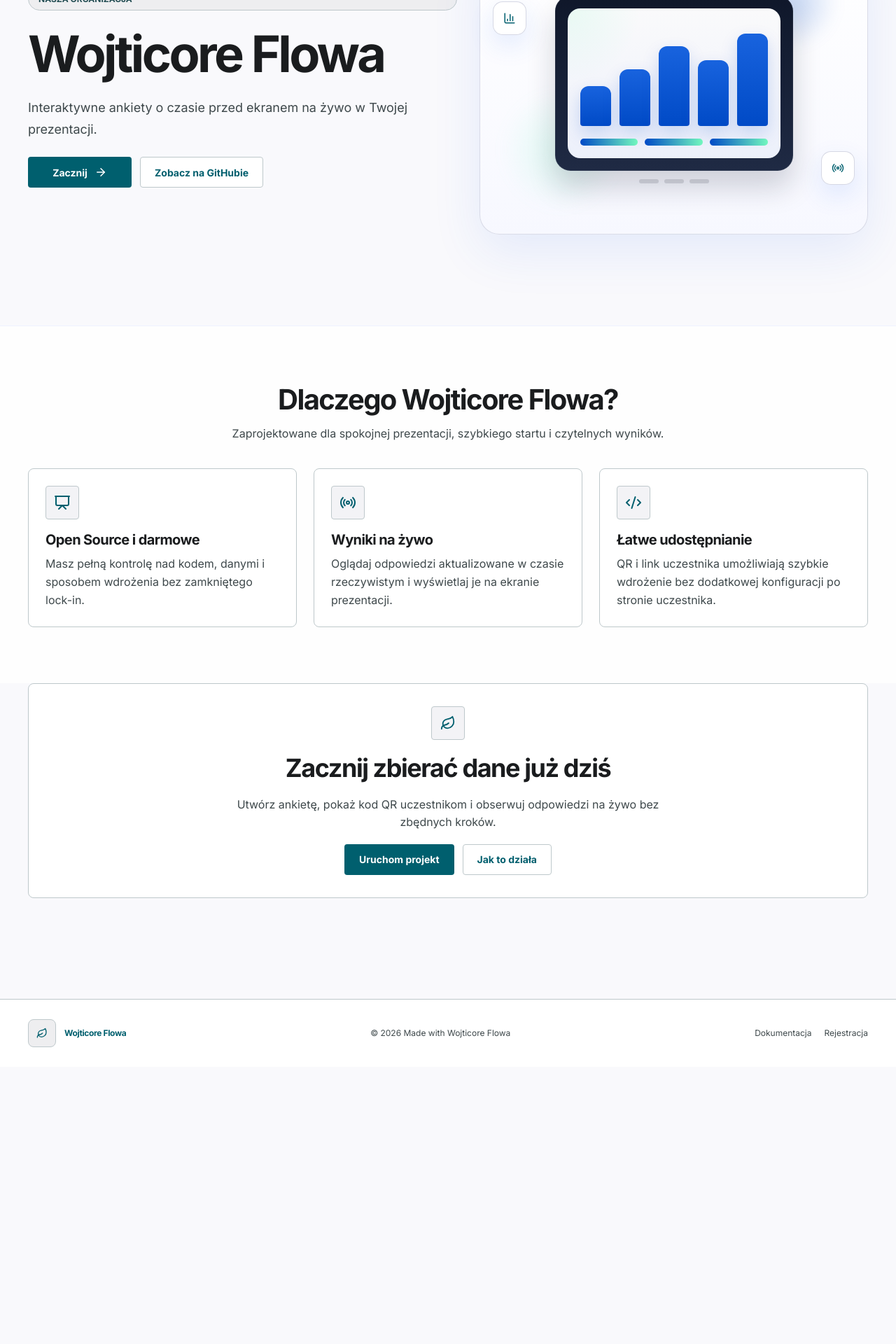
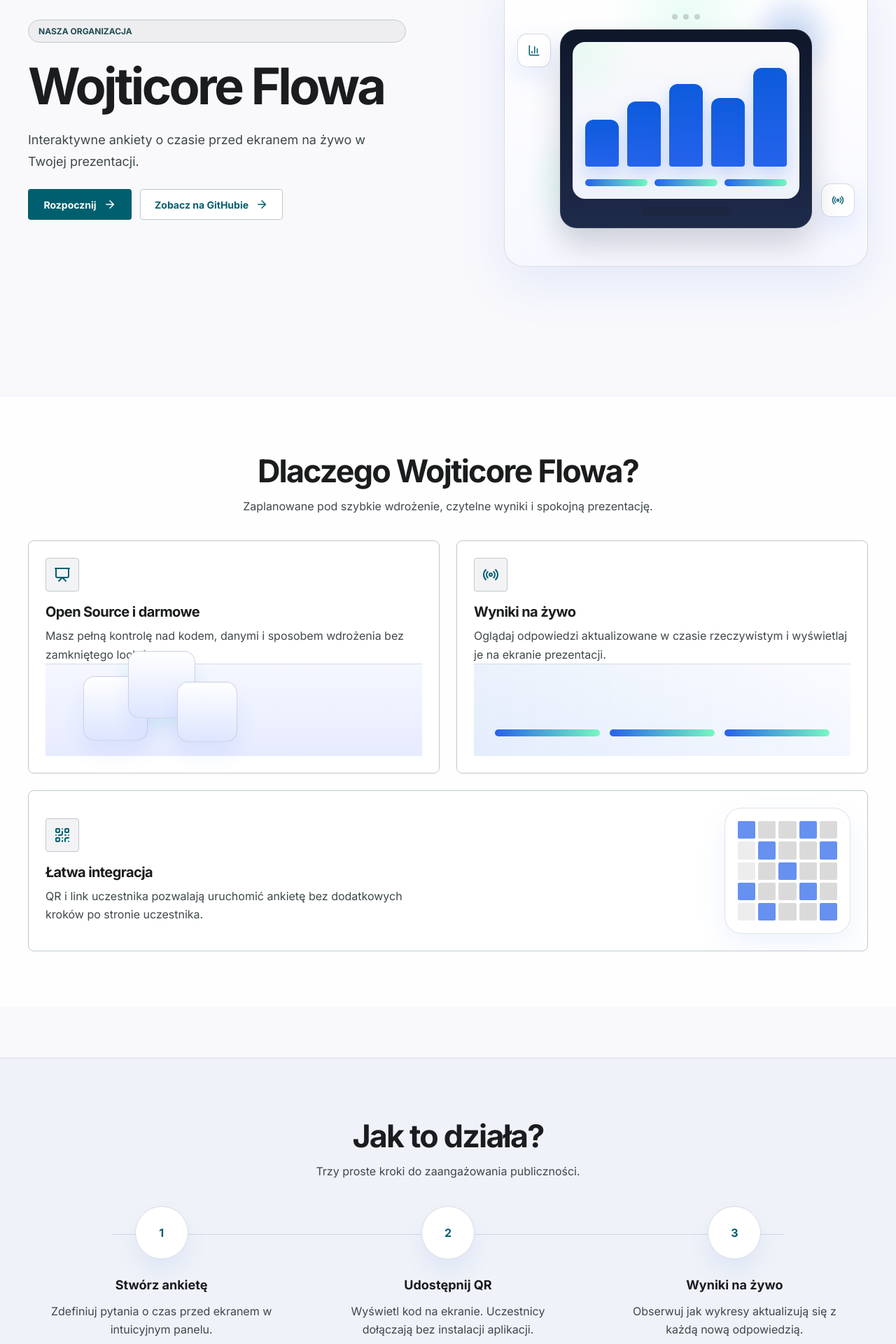
Before and after one commit to wmatewski/flowa, a Next.js app: page / in a window 1280 px wide. Shown: the part 320-2240 px from the top of the page at 70% size. Before the commit the page ends 1844 px from the top, so only its background shows below. Built offline with nearby package versions, Linux system fonts and the light colour scheme; no server answers.

Commit message:
feat: enhance landing page layout and styling with new components and improved navigation

```diff
--- a/src/app/globals.css
+++ b/src/app/globals.css
@@ -3901,3 +3901,392 @@
 .wf-session-workspace-content > * {
   animation: wf-fade-in 200ms ease both;
 }
+
+.wf-landing-page {
+  padding-top: 52px;
+}
+
+.wf-landing-topbar .wf-nav {
+  gap: 14px;
+}
+
+.wf-landing-topbar-cta {
+  min-width: 132px;
+}
+
+.wf-landing-hero {
+  display: grid;
+  grid-template-columns: minmax(0, 1fr) minmax(340px, 520px);
+  gap: 64px;
+  align-items: center;
+  min-height: 760px;
+  padding-bottom: 28px;
+}
+
+.wf-landing-copy {
+  max-width: 540px;
+}
+
+.wf-landing-visual {
+  display: grid;
+  place-items: center;
+}
+
+.wf-landing-visual-card {
+  width: 100%;
+  min-height: 420px;
+  padding: 36px;
+}
+
+.wf-landing-visual-window {
+  position: relative;
+  z-index: 1;
+  width: min(100%, 360px);
+  margin: 22px auto 0;
+}
+
+.wf-landing-visual-window-topbar {
+  display: flex;
+  justify-content: center;
+  gap: 8px;
+  margin-bottom: 14px;
+}
+
+.wf-landing-visual-window-topbar span {
+  width: 8px;
+  height: 8px;
+  border-radius: 999px;
+  background: rgba(26, 28, 30, 0.18);
+}
+
+.wf-landing-visual-window-body {
+  position: relative;
+  padding: 18px;
+  border-radius: 24px;
+  background: linear-gradient(180deg, #0f172a 0%, #1e2a4a 100%);
+  box-shadow: inset 0 0 0 1px rgba(255, 255, 255, 0.08), 0 24px 44px rgba(15, 23, 42, 0.18);
+}
+
+.wf-landing-visual-monitor {
+  display: grid;
+  gap: 12px;
+  justify-items: center;
+}
+
+.wf-landing-visual-monitor-screen {
+  width: 100%;
+  padding: 18px;
+  border-radius: 18px;
+  background:
+    radial-gradient(circle at top left, rgba(108, 248, 187, 0.14), transparent 24%),
+    linear-gradient(180deg, rgba(255, 255, 255, 0.98), rgba(243, 247, 255, 0.98));
+}
+
+.wf-landing-visual-bars {
+  display: grid;
+  grid-template-columns: repeat(5, minmax(0, 1fr));
+  align-items: end;
+  gap: 12px;
+  min-height: 160px;
+}
+
+.wf-landing-visual-bars span {
+  border-radius: 12px 12px 4px 4px;
+  background: linear-gradient(180deg, rgba(0, 83, 219, 0.95), rgba(37, 99, 235, 1));
+  box-shadow: 0 10px 24px rgba(37, 99, 235, 0.2);
+}
+
+.wf-landing-visual-rings {
+  display: flex;
+  gap: 10px;
+  margin-top: 18px;
+}
+
+.wf-landing-visual-rings span {
+  flex: 1;
+  height: 10px;
+  border-radius: 999px;
+  background: linear-gradient(90deg, rgba(37, 99, 235, 1), rgba(108, 248, 187, 0.95));
+}
+
+.wf-landing-visual-monitor-base {
+  width: 126px;
+  height: 12px;
+  border-radius: 999px;
+  background: rgba(26, 28, 30, 0.14);
+}
+
+.wf-landing-section-header {
+  text-align: center;
+  margin-bottom: 36px;
+}
+
+.wf-landing-section-header h2 {
+  margin: 0;
+  font-family: var(--font-display);
+  font-size: clamp(2rem, 4vw, 2.8rem);
+  letter-spacing: -0.04em;
+}
+
+.wf-landing-section-header p {
+  margin: 10px auto 0;
+  max-width: 700px;
+  color: var(--text-muted);
+  line-height: 1.65;
+}
+
+.wf-landing-feature-grid {
+  display: grid;
+  grid-template-columns: repeat(2, minmax(0, 1fr));
+  gap: 24px;
+}
+
+.wf-landing-feature-card {
+  display: flex;
+  flex-direction: column;
+  min-height: 280px;
+  overflow: hidden;
+}
+
+.wf-landing-feature-card-wide {
+  grid-column: 1 / -1;
+  display: grid;
+  grid-template-columns: minmax(0, 1.35fr) minmax(220px, 0.65fr);
+  align-items: center;
+  gap: 24px;
+  min-height: 220px;
+}
+
+.wf-landing-feature-art {
+  margin-top: auto;
+  border-top: 1px solid rgba(195, 198, 215, 0.5);
+  min-height: 132px;
+}
+
+.wf-landing-feature-art-lock {
+  position: relative;
+  background:
+    radial-gradient(circle at 30% 28%, rgba(108, 248, 187, 0.2), transparent 18%),
+    linear-gradient(180deg, #f5f7ff 0%, #e7ebff 100%);
+}
+
+.wf-landing-feature-art-block {
+  position: absolute;
+  border-radius: 16px;
+  background: linear-gradient(180deg, #ffffff 0%, #dde5ff 100%);
+  border: 1px solid rgba(195, 198, 215, 0.72);
+  box-shadow: 0 18px 28px rgba(37, 99, 235, 0.08);
+}
+
+.wf-landing-feature-art-block-a {
+  width: 92px;
+  height: 92px;
+  left: 54px;
+  bottom: 22px;
+}
+
+.wf-landing-feature-art-block-b {
+  width: 96px;
+  height: 96px;
+  left: 118px;
+  bottom: 54px;
+}
+
+.wf-landing-feature-art-block-c {
+  width: 86px;
+  height: 86px;
+  left: 188px;
+  bottom: 20px;
+}
+
+.wf-landing-feature-art-bars {
+  display: flex;
+  align-items: end;
+  gap: 14px;
+  padding: 26px 30px 28px;
+  background:
+    linear-gradient(90deg, rgba(0, 83, 219, 0.08) 0%, rgba(0, 83, 219, 0.02) 100%),
+    linear-gradient(180deg, #ffffff 0%, #f8faff 100%);
+}
+
+.wf-landing-feature-art-bars span {
+  flex: 1;
+  height: 10px;
+  border-radius: 999px;
+  background: linear-gradient(90deg, rgba(37, 99, 235, 1), rgba(108, 248, 187, 0.92));
+}
+
+.wf-landing-feature-art-bars span:nth-child(2) {
+  width: 78%;
+}
+
+.wf-landing-feature-art-bars span:nth-child(3) {
+  width: 62%;
+}
+
+.wf-landing-feature-wide-copy {
+  max-width: 520px;
+}
+
+.wf-landing-qr-card {
+  justify-self: end;
+  width: 180px;
+  height: 180px;
+  padding: 18px;
+  border-radius: 24px;
+  background: rgba(255, 255, 255, 0.92);
+  border: 1px solid rgba(195, 198, 215, 0.5);
+  box-shadow: 0 16px 40px rgba(37, 99, 235, 0.08);
+}
+
+.wf-landing-qr-grid {
+  display: grid;
+  grid-template-columns: repeat(5, 1fr);
+  gap: 4px;
+  width: 100%;
+  height: 100%;
+}
+
+.wf-landing-qr-grid span {
+  border-radius: 2px;
+  background: rgba(26, 28, 30, 0.16);
+}
+
+.wf-landing-qr-grid span.is-dark {
+  background: rgba(37, 99, 235, 0.7);
+}
+
+.wf-landing-qr-grid span.is-light {
+  background: rgba(26, 28, 30, 0.08);
+}
+
+.wf-landing-how {
+  margin-top: 72px;
+  padding: 84px 0;
+  background: rgba(239, 242, 248, 0.92);
+  border-top: 1px solid rgba(195, 198, 215, 0.45);
+  border-bottom: 1px solid rgba(195, 198, 215, 0.45);
+}
+
+.wf-landing-steps {
+  position: relative;
+  display: grid;
+  grid-template-columns: repeat(3, minmax(0, 1fr));
+  gap: 28px;
+}
+
+.wf-landing-steps::before {
+  content: "";
+  position: absolute;
+  left: 10%;
+  right: 10%;
+  top: 40px;
+  height: 1px;
+  background: rgba(195, 198, 215, 0.6);
+}
+
+.wf-landing-step {
+  position: relative;
+  display: grid;
+  justify-items: center;
+  text-align: center;
+  gap: 14px;
+}
+
+.wf-landing-step-icon {
+  position: relative;
+  z-index: 1;
+  width: 76px;
+  height: 76px;
+  display: grid;
+  place-items: center;
+  border-radius: 999px;
+  background: var(--surface);
+  border: 1px solid rgba(195, 198, 215, 0.6);
+  box-shadow: 0 18px 34px rgba(37, 99, 235, 0.08);
+  font-weight: 800;
+  color: var(--primary);
+}
+
+.wf-landing-step h3 {
+  margin: 12px 0 0;
+  font-size: 18px;
+}
+
+.wf-landing-step p {
+  margin: 0;
+  max-width: 320px;
+  color: var(--text-muted);
+  line-height: 1.65;
+}
+
+.wf-landing-cta-section {
+  padding-top: 84px;
+  padding-bottom: 32px;
+}
+
+.wf-landing-cta-card {
+  max-width: 760px;
+  margin: 0 auto;
+  background: linear-gradient(180deg, rgba(234, 229, 255, 0.95) 0%, rgba(222, 217, 255, 0.92) 100%);
+  border-color: rgba(185, 176, 255, 0.5);
+}
+
+.wf-landing-footer-inner {
+  align-items: flex-start;
+}
+
+@media (max-width: 1100px) {
+  .wf-landing-hero,
+  .wf-landing-feature-card-wide {
+    grid-template-columns: 1fr;
+  }
+
+  .wf-landing-steps {
+    grid-template-columns: 1fr;
+  }
+
+  .wf-landing-steps::before {
+    display: none;
+  }
+}
+
+@media (max-width: 760px) {
+  .wf-landing-page {
+    padding-top: 28px;
+  }
+
+  .wf-landing-topbar-inner {
+    gap: 12px;
+  }
+
+  .wf-landing-topbar .wf-nav {
+    display: none;
+  }
+
+  .wf-landing-hero {
+    min-height: auto;
+    gap: 28px;
+  }
+
+  .wf-landing-visual-card,
+  .wf-landing-feature-card {
+    min-height: auto;
+  }
+
+  .wf-landing-qr-card {
+    justify-self: start;
+  }
+
+  .wf-landing-feature-art-block-a {
+    left: 26px;
+  }
+
+  .wf-landing-feature-art-block-b {
+    left: 92px;
+  }
+
+  .wf-landing-feature-art-block-c {
+    left: 162px;
+  }
+}
--- a/src/app/page.tsx
+++ b/src/app/page.tsx
@@ -1,14 +1,10 @@
-import {
-  ArrowRight,
-  ChartColumn,
-  Code2,
-  Leaf,
-  Presentation,
-  Radio,
-} from "lucide-react";
+import { ArrowRight, ChartColumn, Leaf, Presentation, QrCode, Radio } from "lucide-react";
 import Link from "next/link";
 import { auth } from "@clerk/nextjs/server";
+
 import { Button } from "@/components/ui/button";
+
+const githubUrl = "https://github.com/wmatewski/wojticore-flowa";
 
 export default async function HomePage() {
   const { userId } = await auth();
@@ -17,7 +13,7 @@
   return (
     <>
       <header className="wf-topbar">
-        <div className="wf-topbar-inner">
+        <div className="wf-topbar-inner wf-landing-topbar">
           <Link className="wf-brand" href="/">
             <div className="wf-brand-mark">
               <Leaf size={16} />
@@ -25,42 +21,33 @@
             <span>Wojticore Flowa</span>
           </Link>
 
-          <nav className="wf-nav">
+          <nav className="wf-nav wf-landing-nav">
             <Link className="wf-nav-link" href="#funkcje">
               Funkcje
             </Link>
+            <Link className="wf-nav-link" href="#jak-to-dziala">
+              Jak to działa
+            </Link>
             <Link className="wf-nav-link" href="/guides">
-              Poradniki
+              Dokumentacja
             </Link>
-            {isSignedIn ? (
-              <Link className="wf-nav-link" href="/admin">
-                Dashboard
-              </Link>
-            ) : null}
+            <a className="wf-nav-link" href={githubUrl} rel="noreferrer" target="_blank">
+              GitHub
+            </a>
           </nav>
 
-          <div className="wf-card-actions">
-            {isSignedIn ? (
-              <Link className="wf-btn wf-btn-primary" href="/admin">
-                Dashboard
+          <Button asChild className="wf-landing-topbar-cta">
+            <Link href={isSignedIn ? "/admin" : "/auth?mode=register"}>
+              {isSignedIn ? "Panel" : "Rozpocznij"}
+              <ArrowRight size={18} />
             </Link>
-            ) : (
-              <>
-                <Link className="wf-btn wf-btn-secondary" href="/auth?mode=login">
-                  Zaloguj się
-                </Link>
-                <Link className="wf-btn wf-btn-primary" href="/auth?mode=register">
-                  Zarejestruj
-                </Link>
-              </>
-            )}
-          </div>
+          </Button>
         </div>
       </header>
 
-      <main className="wf-public-page">
-        <section className="wf-shell wf-hero">
-          <div className="wf-hero-copy">
+      <main className="wf-public-page wf-landing-page">
+        <section className="wf-shell wf-landing-hero">
+          <div className="wf-hero-copy wf-landing-copy">
             <div className="wf-badge">NASZA ORGANIZACJA</div>
             <h1>Wojticore Flowa</h1>
             <p>
@@ -69,46 +56,45 @@
             <div className="wf-hero-actions">
               <Button asChild className="wf-hero-primary-link">
                 <Link href={isSignedIn ? "/admin" : "/auth?mode=register"}>
-                  {isSignedIn ? "Dashboard" : "Zacznij"}
+                  {isSignedIn ? "Przejdź do panelu" : "Rozpocznij"}
                   <ArrowRight size={18} />
                 </Link>
               </Button>
-              <a className="wf-btn wf-btn-secondary" href="https://github.com" rel="noreferrer" target="_blank">
+              <a className="wf-btn wf-btn-secondary" href={githubUrl} rel="noreferrer" target="_blank">
                 Zobacz na GitHubie
+                <ArrowRight size={18} />
               </a>
             </div>
           </div>
 
-          <div className="wf-hero-visual">
-            <div className="wf-hero-visual-card">
+          <div className="wf-landing-visual">
+            <div className="wf-hero-visual-card wf-landing-visual-card">
               <div className="wf-hero-visual-accent wf-hero-visual-accent-top" />
               <div className="wf-hero-visual-accent wf-hero-visual-accent-bottom" />
-              <div className="wf-hero-visual-monitor">
-                <div className="wf-hero-visual-monitor-topbar">
+              <div className="wf-landing-visual-window">
+                <div className="wf-landing-visual-window-topbar">
                   <span />
                   <span />
                   <span />
                 </div>
-                <div className="wf-hero-visual-monitor-screen">
-                  <div className="wf-hero-visual-chart">
-                    <div className="wf-hero-visual-bars">
-                      <span style={{ height: "38%" }} />
-                      <span style={{ height: "54%" }} />
-                      <span style={{ height: "76%" }} />
-                      <span style={{ height: "63%" }} />
+                <div className="wf-landing-visual-window-body">
+                  <div className="wf-landing-visual-monitor">
+                    <div className="wf-landing-visual-monitor-screen">
+                      <div className="wf-landing-visual-bars">
+                        <span style={{ height: "42%" }} />
+                        <span style={{ height: "58%" }} />
+                        <span style={{ height: "74%" }} />
+                        <span style={{ height: "61%" }} />
                         <span style={{ height: "88%" }} />
                       </div>
-                    <div className="wf-hero-visual-rings">
-                      <div className="wf-hero-visual-ring" />
-                      <div className="wf-hero-visual-ring" />
-                      <div className="wf-hero-visual-ring" />
-                    </div>
-                  </div>
-                </div>
-                <div className="wf-hero-visual-dock">
+                      <div className="wf-landing-visual-rings">
                         <span />
                         <span />
                         <span />
+                      </div>
+                    </div>
+                    <div className="wf-landing-visual-monitor-base" />
+                  </div>
                 </div>
               </div>
               <div className="wf-hero-visual-floating wf-hero-visual-floating-left">
@@ -123,47 +109,93 @@
 
         <section className="wf-feature-section" id="funkcje">
           <div className="wf-shell">
-            <header style={{ textAlign: "center", marginBottom: 36 }}>
-              <h2 style={{ margin: 0, fontSize: 40, letterSpacing: "-0.04em" }}>Dlaczego Wojticore Flowa?</h2>
-              <p className="wf-page-subtitle" style={{ maxWidth: 720, margin: "12px auto 0" }}>
-                Zaprojektowane dla spokojnej prezentacji, szybkiego startu i czytelnych wyników.
-              </p>
+            <header className="wf-landing-section-header">
+              <h2>Dlaczego Wojticore Flowa?</h2>
+              <p>Zaplanowane pod szybkie wdrożenie, czytelne wyniki i spokojną prezentację.</p>
             </header>
 
-            <div className="wf-feature-grid">
-              <article className="wf-feature-card">
+            <div className="wf-landing-feature-grid">
+              <article className="wf-feature-card wf-landing-feature-card">
                 <div className="wf-feature-icon">
                   <Presentation size={24} />
                 </div>
                 <h3>Open Source i darmowe</h3>
-                <p>
-                  Masz pełną kontrolę nad kodem, danymi i sposobem wdrożenia bez zamkniętego lock-in.
-                </p>
+                <p>Masz pełną kontrolę nad kodem, danymi i sposobem wdrożenia bez zamkniętego lock-in.</p>
+                <div className="wf-landing-feature-art wf-landing-feature-art-lock">
+                  <div className="wf-landing-feature-art-block wf-landing-feature-art-block-a" />
+                  <div className="wf-landing-feature-art-block wf-landing-feature-art-block-b" />
+                  <div className="wf-landing-feature-art-block wf-landing-feature-art-block-c" />
+                </div>
               </article>
-              <article className="wf-feature-card">
+
+              <article className="wf-feature-card wf-landing-feature-card">
                 <div className="wf-feature-icon">
                   <Radio size={24} />
                 </div>
                 <h3>Wyniki na żywo</h3>
-                <p>
-                  Oglądaj odpowiedzi aktualizowane w czasie rzeczywistym i wyświetlaj je na ekranie prezentacji.
-                </p>
+                <p>Oglądaj odpowiedzi aktualizowane w czasie rzeczywistym i wyświetlaj je na ekranie prezentacji.</p>
+                <div className="wf-landing-feature-art wf-landing-feature-art-bars">
+                  <span />
+                  <span />
+                  <span />
+                </div>
               </article>
-              <article className="wf-feature-card">
+
+              <article className="wf-feature-card wf-landing-feature-card wf-landing-feature-card-wide">
+                <div className="wf-landing-feature-wide-copy">
                   <div className="wf-feature-icon">
-                  <Code2 size={24} />
+                    <QrCode size={24} />
                   </div>
-                <h3>Łatwe udostępnianie</h3>
-                <p>
-                  QR i link uczestnika umożliwiają szybkie wdrożenie bez dodatkowej konfiguracji po stronie uczestnika.
-                </p>
+                  <h3>Łatwa integracja</h3>
+                  <p>QR i link uczestnika pozwalają uruchomić ankietę bez dodatkowych kroków po stronie uczestnika.</p>
+                </div>
+                <div className="wf-landing-qr-card">
+                  <div className="wf-landing-qr-grid">
+                    {Array.from({ length: 25 }).map((_, index) => (
+                      <span className={index % 3 === 0 ? "is-dark" : index % 5 === 0 ? "is-light" : ""} key={index} />
+                    ))}
+                  </div>
+                </div>
               </article>
             </div>
           </div>
         </section>
 
-        <section className="wf-shell" style={{ paddingBottom: 48 }}>
-          <div className="wf-cta-card">
+        <section className="wf-landing-how" id="jak-to-dziala">
+          <div className="wf-shell">
+            <header className="wf-landing-section-header">
+              <h2>Jak to działa?</h2>
+              <p>Trzy proste kroki do zaangażowania publiczności.</p>
+            </header>
+
+            <div className="wf-landing-steps">
+              <article className="wf-landing-step">
+                <div className="wf-landing-step-icon">
+                  <span>1</span>
+                </div>
+                <h3>Stwórz ankietę</h3>
+                <p>Zdefiniuj pytania o czas przed ekranem w intuicyjnym panelu.</p>
+              </article>
+              <article className="wf-landing-step">
+                <div className="wf-landing-step-icon">
+                  <span>2</span>
+                </div>
+                <h3>Udostępnij QR</h3>
+                <p>Wyświetl kod na ekranie. Uczestnicy dołączają bez instalacji aplikacji.</p>
+              </article>
+              <article className="wf-landing-step">
+                <div className="wf-landing-step-icon">
+                  <span>3</span>
+                </div>
+                <h3>Wyniki na żywo</h3>
+                <p>Obserwuj jak wykresy aktualizują się z każdą nową odpowiedzią.</p>
+              </article>
+            </div>
+          </div>
+        </section>
+
+        <section className="wf-shell wf-landing-cta-section">
+          <div className="wf-cta-card wf-landing-cta-card">
             <div className="wf-feature-icon" style={{ margin: "0 auto" }}>
               <Leaf size={22} />
             </div>
@@ -174,7 +206,7 @@
             <div className="wf-hero-actions" style={{ justifyContent: "center" }}>
               {isSignedIn ? (
                 <Link className="wf-btn wf-btn-primary" href="/admin">
-                  Dashboard
+                  Panel
                 </Link>
               ) : (
                 <>
@@ -182,7 +214,7 @@
                     Uruchom projekt
                   </Link>
                   <Link className="wf-btn wf-btn-secondary" href="/guides">
-                    Jak to działa
+                    Dokumentacja
                   </Link>
                 </>
               )}
@@ -192,23 +224,26 @@
       </main>
 
       <footer className="wf-footer">
-        <div className="wf-footer-inner">
+        <div className="wf-footer-inner wf-landing-footer-inner">
+          <div>
             <div className="wf-brand">
               <div className="wf-brand-mark">
                 <Leaf size={16} />
               </div>
               <span>Wojticore Flowa</span>
             </div>
-          <div>
-            © 2026{" "}
-            <Link href="/">
-              Made with Wojticore Flowa
-            </Link>
+            <div className="wf-footer-muted" style={{ marginTop: 8 }}>
+              © 2026 Wojticore Flowa. Open-source under MIT License.
+            </div>
           </div>
           <nav className="wf-footer-nav">
+            <Link href="#funkcje">Funkcje</Link>
+            <Link href="#jak-to-dziala">Jak to działa</Link>
             <Link href="/guides">Dokumentacja</Link>
-            <Link href="/auth?mode=register">Rejestracja</Link>
-            {isSignedIn ? <Link href="/admin">Dashboard</Link> : null}
+            <a href={githubUrl} rel="noreferrer" target="_blank">
+              GitHub
+            </a>
+            {isSignedIn ? <Link href="/admin">Panel</Link> : <Link href="/auth?mode=register">Rejestracja</Link>}
           </nav>
         </div>
       </footer>
```
Lines whose indentation alone changed are shown as unchanged.
